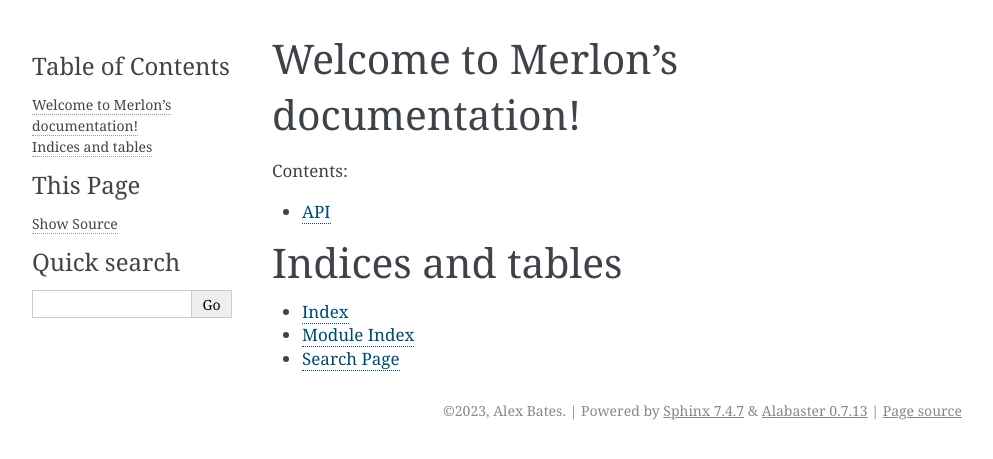
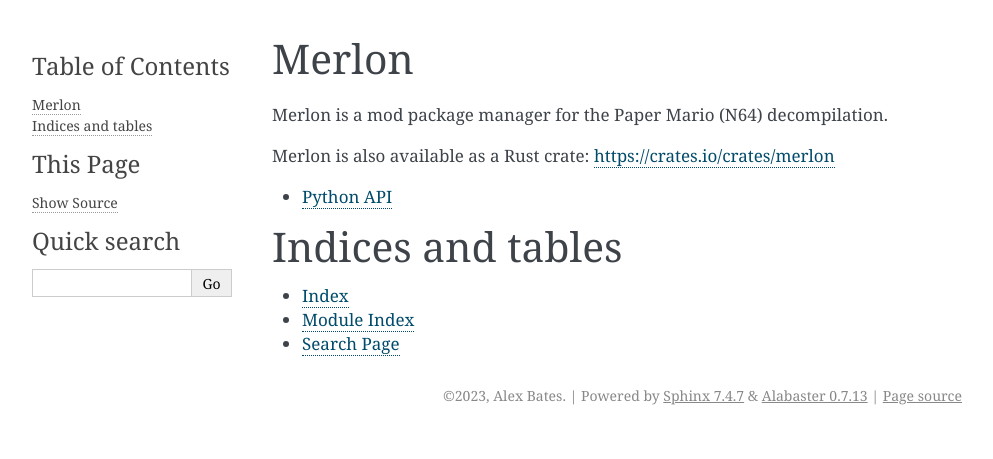
Before and after one commit to bates64/merlon, a Sphinx documentation site: the page built from docs/index.rst, in a window 1280 px wide. Shown: the top 459 px of the page, without its empty margins (148-1141 px from the left). Built offline with Sphinx 7.4.7, drawn with Linux system fonts in a browser that asks for light colours.

Commit message:
improve docs site

```diff
--- a/docs/index.rst
+++ b/docs/index.rst
@@ -1,14 +1,12 @@
-.. Merlon documentation master file, created by
-   sphinx-quickstart on Thu Apr 27 21:31:11 2023.
-   You can adapt this file completely to your liking, but it should at least
-   contain the root `toctree` directive.
+Merlon
+======
 
-Welcome to Merlon's documentation!
-==================================
+Merlon is a mod package manager for the Paper Mario (N64) decompilation.
+
+Merlon is also available as a Rust crate: https://crates.io/crates/merlon
 
 .. toctree::
    :maxdepth: 2
-   :caption: Contents:
 
    api
 
```
Also changed, not shown: docs/api.rst (+12 -2 lines).
